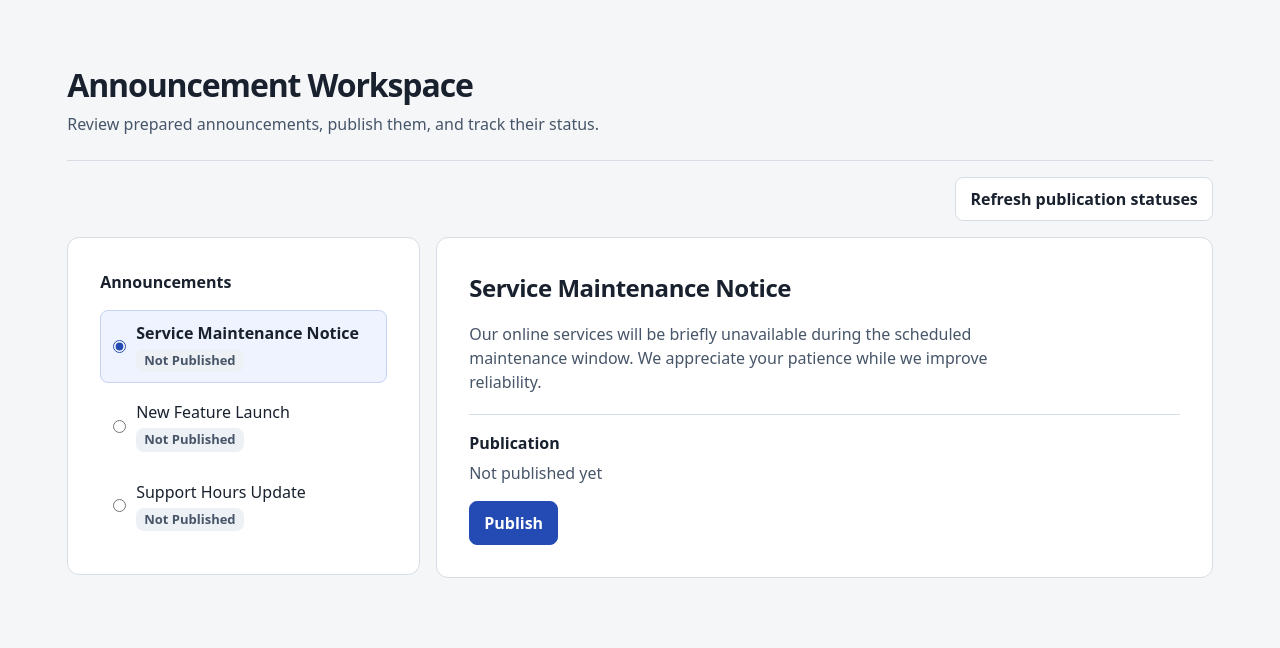
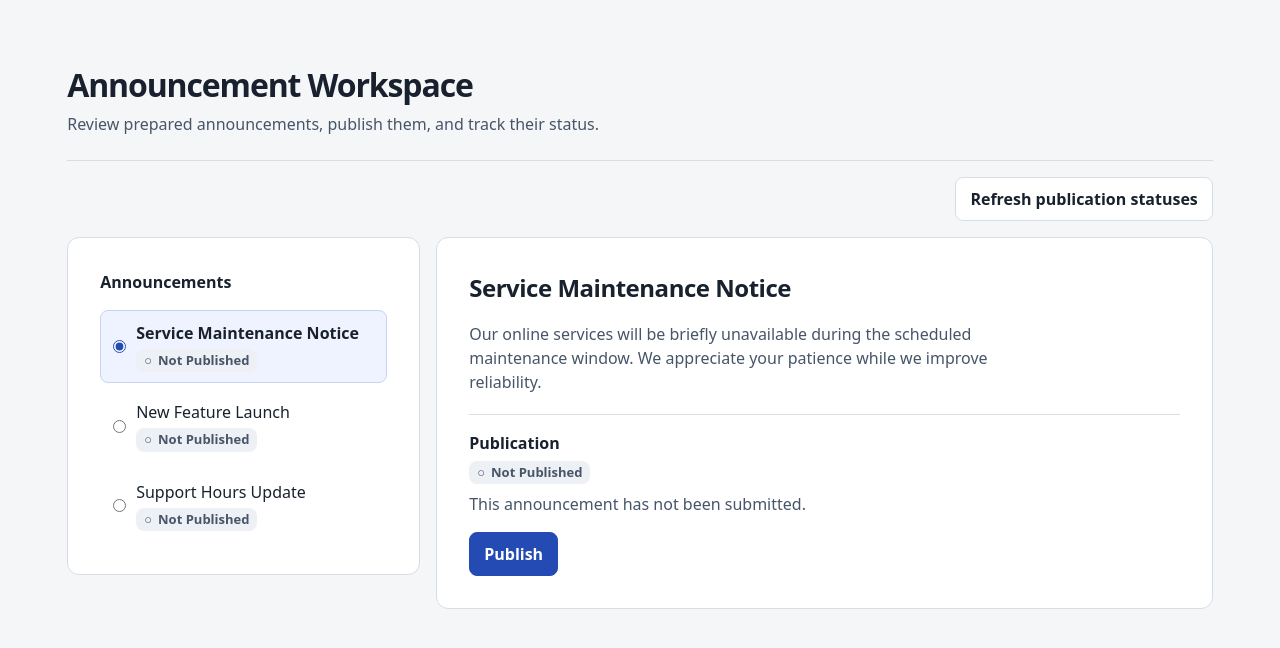
Before and after one commit to sinachoghadi/announcement-publishing-workspace, a React (Vite) app: page / in a window 1280 px wide. Shown: the top 648 px of the page. Built offline with nearby package versions, Linux system fonts and the light colour scheme.

Commit message:
feat: add reusable publication status and error feedback

```diff
--- a/src/features/announcements/components/AnnouncementDetails.tsx
+++ b/src/features/announcements/components/AnnouncementDetails.tsx
@@ -1,30 +1,12 @@
 import { useId, type ReactNode } from 'react'
-import type { IAnnouncement, PublicationOperation } from '../../../mocks'
-import type { PublicationDisplayStatus } from '../state/publicationSelectors'
-import type { OperationId, PublicationRequestState } from '../state/publicationTypes'
-
-const statusMessages = {
-  'not-published': 'Not published yet',
-  processing: 'Publication is processing',
-  published: 'Published',
-  rejected: 'Publication rejected',
-  unconfirmed: 'Publication outcome unconfirmed',
-  'request-error': 'Publication request error',
-} satisfies Record<PublicationDisplayStatus, string>
-
-const publicationDate = new Intl.DateTimeFormat('en', {
-  dateStyle: 'medium',
-  timeStyle: 'short',
-})
+import type { IAnnouncement } from '../../../mocks'
+import type { OperationId } from '../state/publicationTypes'
+import PublicationStatus, { type PublicationStatusProps } from './PublicationStatus'
 
 type AnnouncementDetailsProps = {
   announcement?: IAnnouncement
-  publication?: {
+  publication?: PublicationStatusProps & {
     operationId: OperationId | undefined
-    operation: PublicationOperation | undefined
-    displayStatus: PublicationDisplayStatus
-    request: PublicationRequestState | undefined
-    requestError: string | undefined
   }
   children?: ReactNode
 }
@@ -44,13 +26,7 @@ export default function AnnouncementDetails({ announcement, publication, childre
       {announcement && publication && (
         <section className="publication-details" aria-labelledby={publicationHeadingId}>
           <h3 id={publicationHeadingId}>Publication</h3>
-          <p role="status">
-            {publication.request?.status === 'publishing'
-              ? 'Submitting publication…'
-              : statusMessages[publication.displayStatus]}
-            {publication.request?.status === 'checking' && ' · Checking status…'}
-            {publication.requestError && ` · ${publication.requestError}`}
-          </p>
+          <PublicationStatus {...publication} />
           {publication.operationId !== undefined && (
             <dl className="publication-metadata">
               <dt>Operation ID</dt>
@@ -59,14 +35,6 @@ export default function AnnouncementDetails({ announcement, publication, childre
                 <>
                   <dt>Publication ID</dt>
                   <dd>{operation.publicationId}</dd>
-                  <dt>Published at</dt>
-                  <dd><time dateTime={operation.publishedAt}>{publicationDate.format(new Date(operation.publishedAt))}</time></dd>
-                </>
-              )}
-              {operation?.status === 'rejected' && (
-                <>
-                  <dt>Rejection reason</dt>
-                  <dd>{operation.reason}</dd>
                 </>
               )}
             </dl>
--- a/src/features/announcements/components/AnnouncementList.tsx
+++ b/src/features/announcements/components/AnnouncementList.tsx
@@ -2,15 +2,7 @@ import { useId } from 'react'
 import type { IAnnouncement } from '../../../mocks'
 import type { PublicationDisplayStatus } from '../state/publicationSelectors'
 import type { PublicationRequestState } from '../state/publicationTypes'
-
-const statusLabels = {
-  'not-published': 'Not Published',
-  processing: 'Processing',
-  published: 'Published',
-  rejected: 'Rejected',
-  unconfirmed: 'Unconfirmed',
-  'request-error': 'Request Error',
-} satisfies Record<PublicationDisplayStatus, string>
+import PublicationStatus from './PublicationStatus'
 
 type AnnouncementListProps = {
   announcements: readonly IAnnouncement[]
@@ -37,7 +29,6 @@ export default function AnnouncementList({
       <ul className="announcement-options">
         {announcements.map(({ id, title }) => {
           const { displayStatus, request } = getPublication(id)
-          const status = request?.status === 'publishing' ? 'submitting' : displayStatus
           const titleId = `${groupId}-${id}-title`
           const statusId = `${groupId}-${id}-status`
 
@@ -54,9 +45,7 @@ export default function AnnouncementList({
                 />
                 <span className="announcement-option-content">
                   <span id={titleId}>{title}</span>
-                  <span id={statusId} className="announcement-status" data-status={status}>
-                    {status === 'submitting' ? 'Submitting…' : statusLabels[status]}
-                  </span>
+                  <PublicationStatus id={statusId} displayStatus={displayStatus} request={request} compact />
                 </span>
               </label>
             </li>
--- /dev/null
+++ b/src/features/announcements/components/PublicationStatus.tsx
@@ -0,0 +1,68 @@
+import type { PublicationOperation } from '../../../mocks'
+import type { PublicationDisplayStatus } from '../state/publicationSelectors'
+import type { PublicationRequestFailure, PublicationRequestState } from '../state/publicationTypes'
+
+const statuses = {
+  'not-published': { label: 'Not Published', icon: '○', description: 'This announcement has not been submitted.' },
+  processing: { label: 'Processing', icon: '◷', description: 'The service has accepted this operation. Publication is still processing.' },
+  published: { label: 'Published', icon: '✓', description: 'The service has confirmed publication.' },
+  rejected: { label: 'Rejected', icon: '×', description: 'The service has declined publication.' },
+  unconfirmed: { label: 'Unconfirmed', icon: '?', description: 'The outcome is not confirmed. Publication may still be processing or may already be complete.' },
+  'request-error': { label: 'Request Error', icon: '!', description: 'The publication request could not be completed.' },
+} satisfies Record<PublicationDisplayStatus, { label: string; icon: string; description: string }>
+
+const errorMessages = {
+  RESPONSE_LOST: 'The publication response was lost. Check the status of this attempt to confirm its outcome.',
+  STATUS_UNAVAILABLE: 'Status is temporarily unavailable. The last confirmed information is shown. You can check again.',
+  UNKNOWN_ANNOUNCEMENT: 'The service does not recognize this announcement. Check the announcement before trying again.',
+  OPERATION_ID_CONFLICT: 'This operation ID belongs to another announcement. This attempt needs to be reviewed before retrying.',
+} satisfies Record<NonNullable<PublicationRequestFailure['code']>, string>
+
+const publicationDate = new Intl.DateTimeFormat('en', { dateStyle: 'medium', timeStyle: 'short' })
+
+export type PublicationStatusProps = {
+  displayStatus: PublicationDisplayStatus
+  operation?: PublicationOperation
+  request?: PublicationRequestState
+  requestFailure?: PublicationRequestFailure
+  compact?: boolean
+  id?: string
+}
+
+export default function PublicationStatus({
+  displayStatus, operation, request, requestFailure, compact = false, id,
+}: PublicationStatusProps) {
+  const status = statuses[displayStatus]
+  const terminal = displayStatus === 'published' || displayStatus === 'rejected'
+  const submitting = request?.status === 'publishing' && !terminal
+  const checking = request?.status === 'checking' && !terminal
+  const feedback = requestFailure?.code
+    ? errorMessages[requestFailure.code]
+    : requestFailure ? 'The service could not be contacted. Check the status of this attempt again.' : undefined
+  const errorFeedback = terminal && requestFailure &&
+    (requestFailure.code === undefined || requestFailure.code === 'RESPONSE_LOST' || requestFailure.code === 'STATUS_UNAVAILABLE')
+    ? 'A previous service request could not be completed. The confirmed publication result is shown above.'
+    : feedback
+
+  const badge = (
+    <span id={id} className="announcement-status" data-status={submitting ? 'submitting' : displayStatus}>
+      <span aria-hidden="true">{submitting ? '◷' : status.icon}</span>
+      {submitting ? 'Submitting…' : status.label}
+    </span>
+  )
+
+  if (compact) return badge
+
+  return (
+    <div className="publication-feedback" role="status" aria-live="polite" aria-atomic="true">
+      {badge}
+      <p>{submitting ? 'Sending this publication request to the service.' : status.description}</p>
+      {checking && <p>Checking status…</p>}
+      {operation?.status === 'published' && (
+        <p>Published <time dateTime={operation.publishedAt}>{publicationDate.format(new Date(operation.publishedAt))}</time></p>
+      )}
+      {operation?.status === 'rejected' && <p>{operation.reason}</p>}
+      {errorFeedback && <p className="publication-error-feedback">{errorFeedback}</p>}
+    </div>
+  )
+}
--- a/src/index.css
+++ b/src/index.css
@@ -126,15 +126,6 @@ p { color: var(--muted); }
   background: var(--accent-subtle);
 }
 
-.announcement-status[data-status="processing"]::before {
-  content: "";
-  flex: none;
-  inline-size: 0.375rem;
-  block-size: 0.375rem;
-  border-radius: 50%;
-  background: currentColor;
-}
-
 .announcement-status[data-status="published"] {
   color: #166044;
   background: #e5f5ed;
@@ -172,6 +163,17 @@ p { color: var(--muted); }
 .publication-details h3 {
   margin: 0 0 0.375rem;
   font-size: 1rem;
+}
+
+.publication-feedback {
+  display: grid;
+  gap: 0.5rem;
+  overflow-wrap: anywhere;
+}
+
+.publication-error-feedback {
+  padding-inline-start: 0.75rem;
+  border-inline-start: 2px solid #956817;
 }
 
 .publication-metadata {
```
